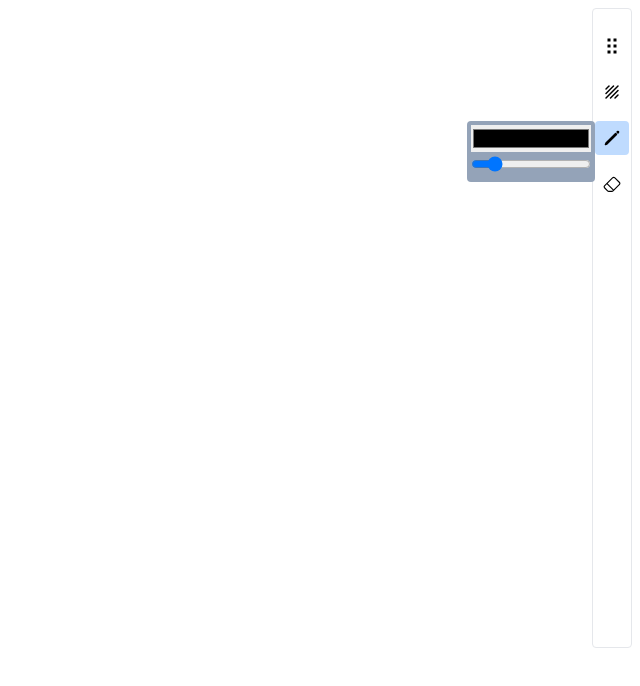
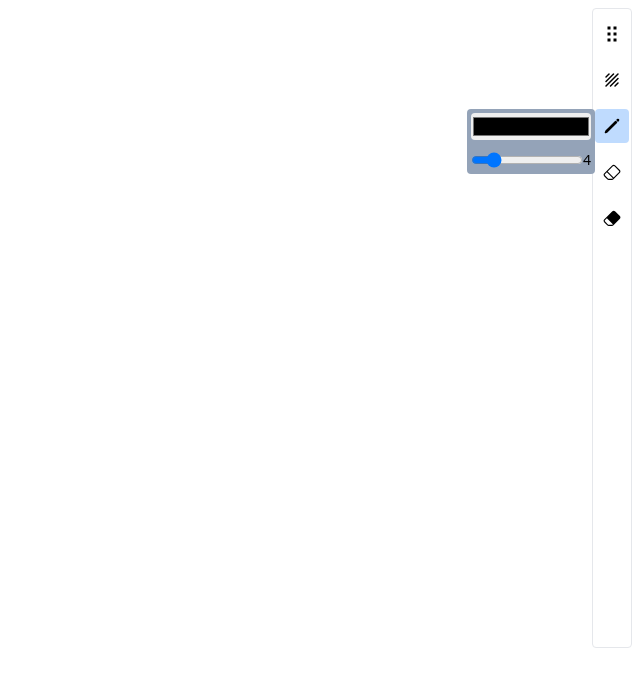
Before and after one commit to oyewodayo/mycanva, a React (Vite) app: page / in a window 1280 px wide. Both pictures are taken after a click on the button 1252 px from the left and 138 px from the top of the page. Shown: the top 686 px of the page, without its empty margins (640-1280 px from the left). Built offline with nearby package versions, Linux system fonts and the light colour scheme.

Commit message:
Added clear canvas board feature

```diff
--- a/src/components/DrawCanvas.tsx
+++ b/src/components/DrawCanvas.tsx
@@ -1,7 +1,7 @@
 import React, { useCallback, useEffect, useRef, useState } from 'react'
 import ReactDOM from 'react-dom';
 import Draggable from 'react-draggable';
-import { BsEraser } from 'react-icons/bs';
+import { BsEraser, BsFillEraserFill } from 'react-icons/bs';
 import { GrDrag } from 'react-icons/gr';
 import { IoPencil } from 'react-icons/io5';
 import { TbBackground } from 'react-icons/tb';
@@ -175,6 +175,13 @@ const DrawCanvas = ({initialColor='black',initialLineWidth=4}:DrawCanvasProps) =
         };
     }, [draw]);
 
+    const clearCanvas = ()=>{
+        if (contextRef.current) {
+
+            contextRef.current.clearRect(0, 0, contextRef.current.canvas.width,contextRef.current.canvas.height);
+            setIsDrawing(false);
+        }
+    }
 
   return (
     <div className='flex h-screen relative'>
@@ -194,7 +201,7 @@ const DrawCanvas = ({initialColor='black',initialLineWidth=4}:DrawCanvasProps) =
         <Draggable>
                 <div className='h-[80%] rounded border w-10 absolute right-0 m-2 bg-white'>
                     <div className="flex flex-col gap-3 my-3 py-2 text-center items-center">
-                        <button className='cursor-move p-2 rounded text-lg hover:bg-blue-500 hover:text-white'>
+                        <button className='cursor-move p-2 -mt-3 rounded text-lg hover:bg-blue-500 hover:text-white'>
                             <GrDrag/>
                         </button>
 
@@ -220,10 +227,10 @@ const DrawCanvas = ({initialColor='black',initialLineWidth=4}:DrawCanvasProps) =
                                             id="pen_color"
                                             value={penColor}
                                             onChange={handleColorChange}
-                                            className="w-full"
+                                            className="w-full rounded"
                                         />
                                     </div>
-                                    <div>
+                                    <div className='flex mt-2'>
                                         <input
                                             type="range"
                                             min={1}
@@ -234,6 +241,7 @@ const DrawCanvas = ({initialColor='black',initialLineWidth=4}:DrawCanvasProps) =
                                             onChange={handleSizeChange}
                                             className="w-full"
                                         />
+                                        <span className='text-sm'>{penSize}</span>
                                     </div>
                                 </div>
                             )}
@@ -245,6 +253,13 @@ const DrawCanvas = ({initialColor='black',initialLineWidth=4}:DrawCanvasProps) =
                         >
                             <BsEraser />
                         </button>
+                        <button
+                            className={`cursor-pointer text-lg p-2 rounded hover:bg-blue-500 hover:text-white`}
+                            onClick={() => { setIsErasing(false); clearCanvas(); }}
+                            aria-label="Eraser tool"
+                        >
+                            <BsFillEraserFill />
+                        </button>
 
                     </div>
                 </div>
```
